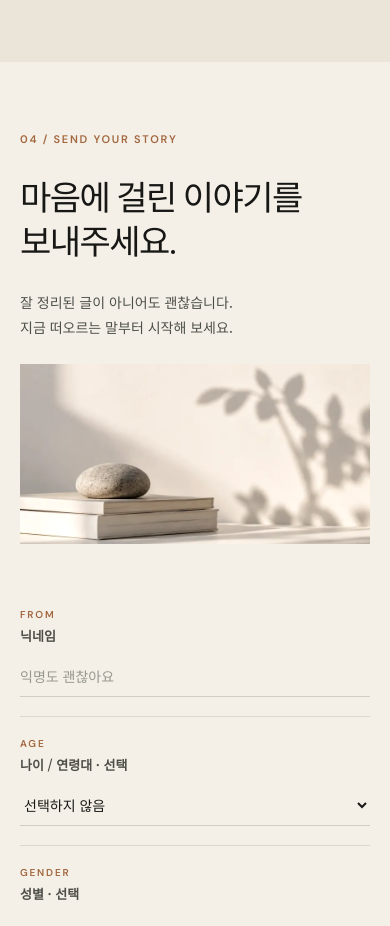
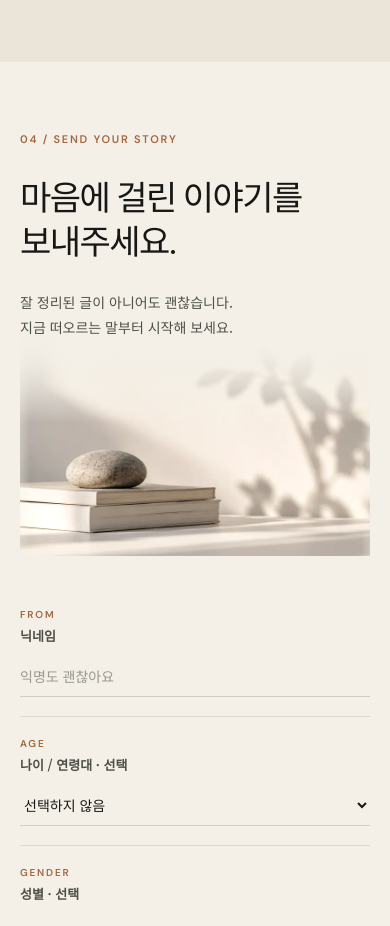
Before and after one commit to oups1004-sketch/aude-counseling, a Next.js app: page / in a window 390 px wide. Shown: the part 4140-5066 px from the top of the page. Built offline with nearby package versions, Linux system fonts and the light colour scheme.

Commit message:
Blend story image into section background

```diff
--- a/app/story-balance.css
+++ b/app/story-balance.css
@@ -23,8 +23,10 @@
 }
 
 .storyIntro::after {
-  content: none !important;
-  display: none !important;
+  content: "";
+  position: absolute;
+  z-index: 1;
+  pointer-events: none;
 }
 
 /* Copy: crisp enough to read instantly, still quiet against the ivory field. */
@@ -164,16 +166,28 @@
     font-weight: 400 !important;
   }
 
-  /* Bring the image closer to the copy and reveal more of the original frame.
-     The taller panel reduces the crop, making the books/stone feel smaller and more editorial. */
+  /* The still life begins behind the last lines of copy, then softly emerges.
+     This removes the visible top edge that previously made it feel like a second card. */
   .storyIntro::before {
-    top: 296px;
-    left: 0;
-    right: 0;
+    top: 238px;
+    left: -5%;
+    right: -7%;
     bottom: auto;
-    height: 318px;
+    height: 390px;
     background-size: cover;
-    background-position: 59% 49%;
+    background-position: 59% 54%;
+    -webkit-mask-image: linear-gradient(to bottom, transparent 0, rgba(0,0,0,.12) 12%, #000 38%, #000 100%);
+    mask-image: linear-gradient(to bottom, transparent 0, rgba(0,0,0,.12) 12%, #000 38%, #000 100%);
+  }
+
+  .storyIntro::after {
+    top: 220px;
+    left: -6%;
+    right: -8%;
+    height: 420px;
+    background:
+      linear-gradient(to right, var(--paper) 0, transparent 8%, transparent 88%, var(--paper) 100%),
+      linear-gradient(to bottom, var(--paper) 0, rgba(244,240,231,.68) 17%, transparent 42%);
   }
 
   .storyForm {
@@ -214,9 +228,14 @@
   }
 
   .storyIntro::before {
-    top: 288px;
-    height: 294px;
-    background-position: 59% 49%;
+    top: 238px;
+    height: 360px;
+    background-position: 59% 54%;
+  }
+
+  .storyIntro::after {
+    top: 220px;
+    height: 390px;
   }
 
   .storyForm {
@@ -241,13 +260,25 @@
   }
 
   .storyIntro::before {
-    top: 246px;
-    left: 0;
-    right: 0;
+    top: 205px;
+    left: -4%;
+    right: -4%;
     bottom: auto;
-    height: 224px;
+    height: 280px;
     background-size: cover;
-    background-position: 59% 50%;
+    background-position: 59% 54%;
+    -webkit-mask-image: linear-gradient(to bottom, transparent 0, rgba(0,0,0,.18) 14%, #000 42%, #000 100%);
+    mask-image: linear-gradient(to bottom, transparent 0, rgba(0,0,0,.18) 14%, #000 42%, #000 100%);
+  }
+
+  .storyIntro::after {
+    top: 192px;
+    left: -5%;
+    right: -5%;
+    height: 305px;
+    background:
+      linear-gradient(to right, var(--paper) 0, transparent 7%, transparent 93%, var(--paper) 100%),
+      linear-gradient(to bottom, var(--paper) 0, rgba(244,240,231,.58) 18%, transparent 43%);
   }
 
   .storyForm {
@@ -262,9 +293,14 @@
   }
 
   .storyIntro::before {
-    top: 234px;
-    height: 180px;
-    background-position: 59% 50%;
+    top: 196px;
+    height: 230px;
+    background-position: 59% 54%;
+  }
+
+  .storyIntro::after {
+    top: 184px;
+    height: 250px;
   }
 
   .storyMeta {
```
